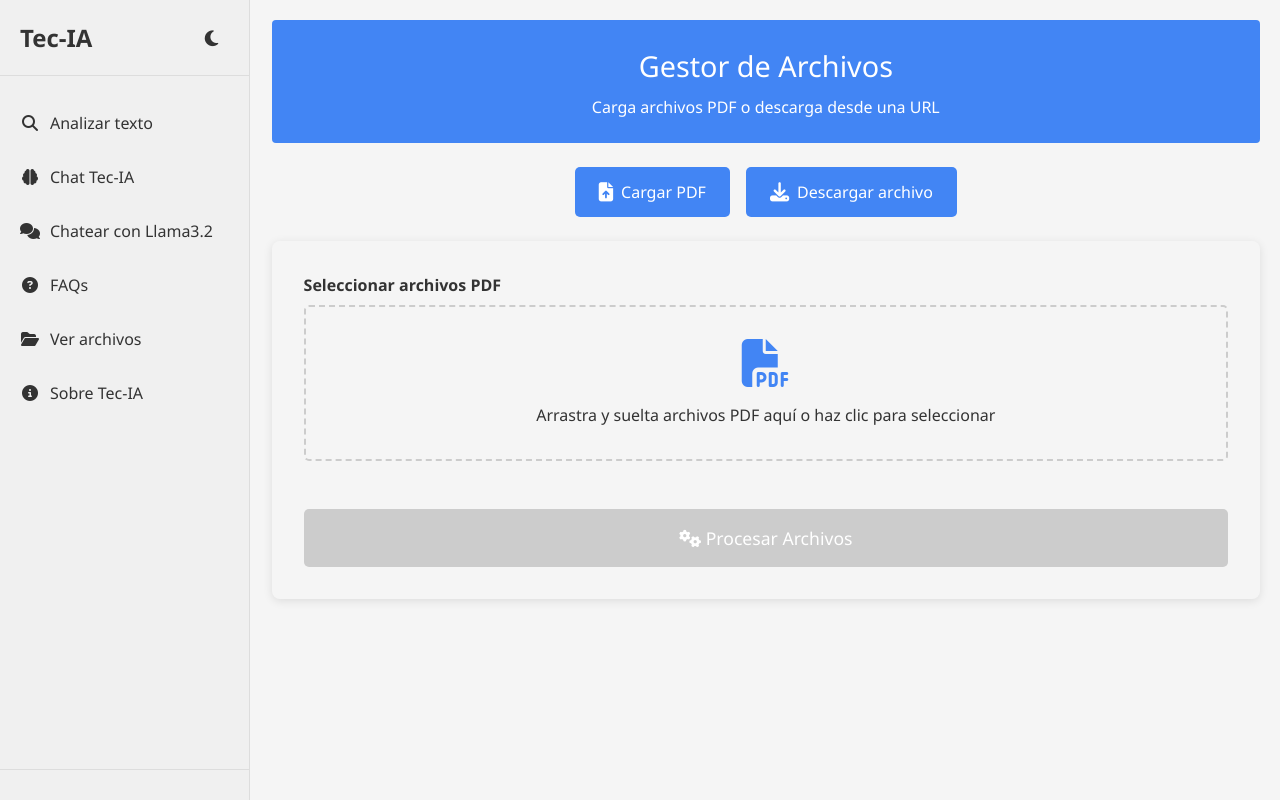
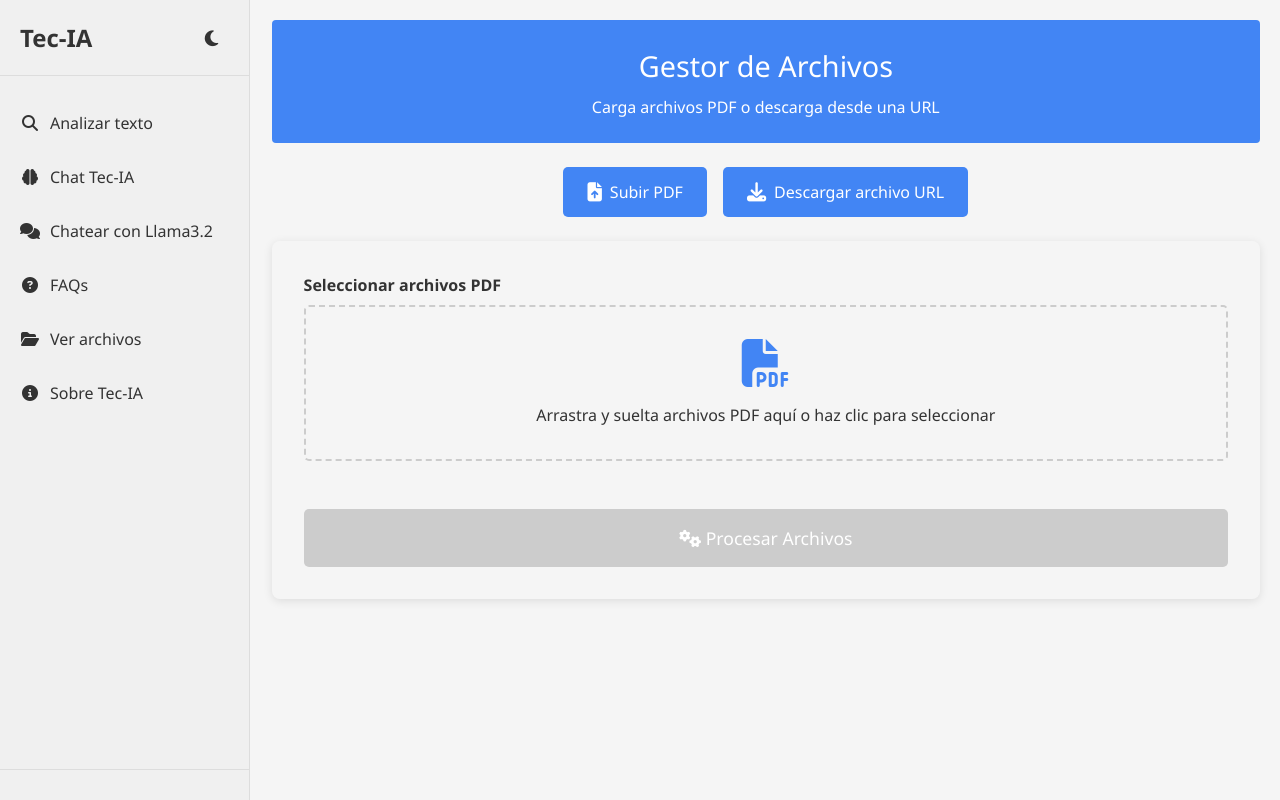
Before and after one commit to parivgabriela/Proyecto_Integrador, a Flask app: page /chatear_archivo in a window 1280 px wide. Run offline with Flask 3, Linux system fonts and the light colour scheme; some libraries are stand-ins or nearby versions.

Commit message:
Update name in buttons, to give a clear message to the user

```diff
--- a/asistente-tec-ia/app/templates/chatear_pdf.html
+++ b/asistente-tec-ia/app/templates/chatear_pdf.html
@@ -70,10 +70,10 @@
 
             <div class="buttons-container-upload">
                 <button id="uploadBtn" class="action-button">
-                    <i class="fas fa-file-upload"></i> Cargar PDF
+                    <i class="fas fa-file-upload"></i> Subir PDF
                 </button>
                 <button id="downloadBtn" class="action-button">
-                    <i class="fas fa-download"></i> Descargar archivo
+                    <i class="fas fa-download"></i> Descargar archivo URL
                 </button>
             </div>
 
```
